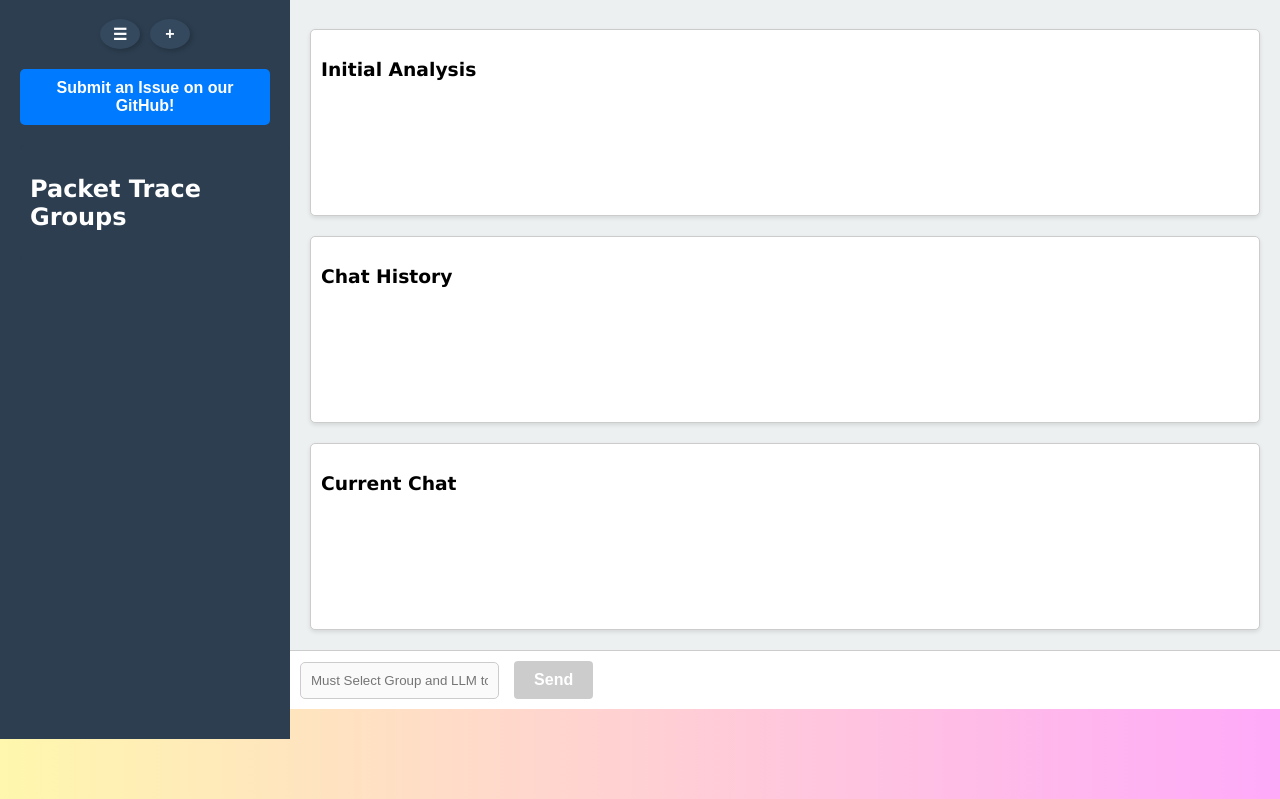
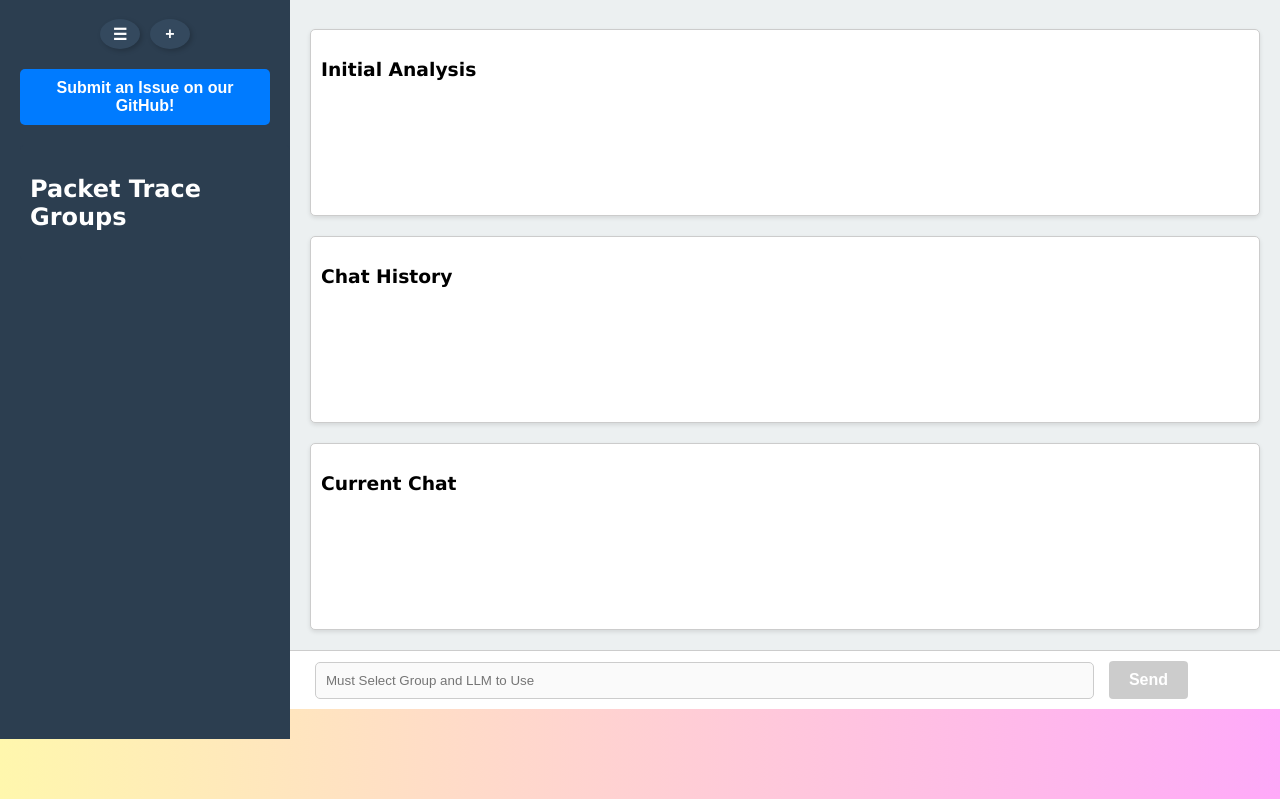
Before and after one commit to packto-ai/trace-analyzer, a FastAPI app: page / in a window 1280 px wide. Shown: the part 101-900 px from the top of the page. Run offline with FastAPI, Linux system fonts and the light colour scheme; data that the repository does not hold is empty; parts of the project's set-up code (start-up, migrations or seed data) failed here and were passed over; some libraries are stand-ins or nearby versions.

Commit message:
fixed the text box input

```diff
--- a/static/styles/index_styles.css
+++ b/static/styles/index_styles.css
@@ -332,6 +332,15 @@ box-shadow: 0 0 10px rgba(0, 0, 0, 0.2);
     z-index: 10;
 }
 
+.chat-input form {
+    margin: 0; /* Remove default margins */
+    padding: 0; /* Remove default padding */
+    width: 90%; /* Ensure the form spans the full width */
+    display: flex; /* Use flexbox for layout */
+    align-items: center; /* Align input and button */
+    margin-left: 15px;
+}
+
 .chat-input input {
     flex-grow: 1;
     padding: 10px;
@@ -346,7 +355,7 @@ box-shadow: 0 0 10px rgba(0, 0, 0, 0.2);
     border: none;
     border-radius: 4px;
     cursor: pointer;
-    margin-left: 10px;
+    margin-left: 15px;
 }
 
 .chat-input button[disabled] {
```
